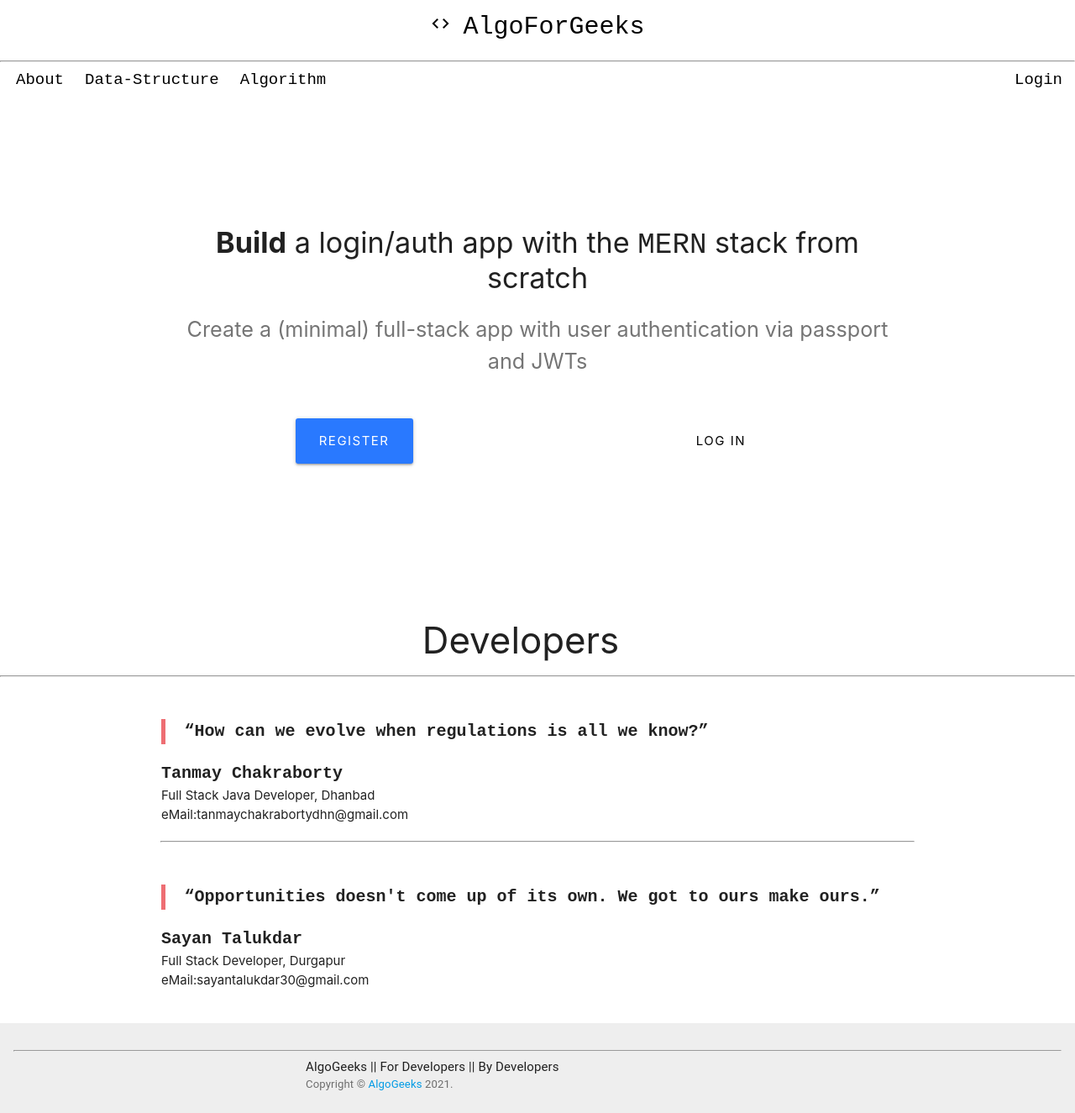
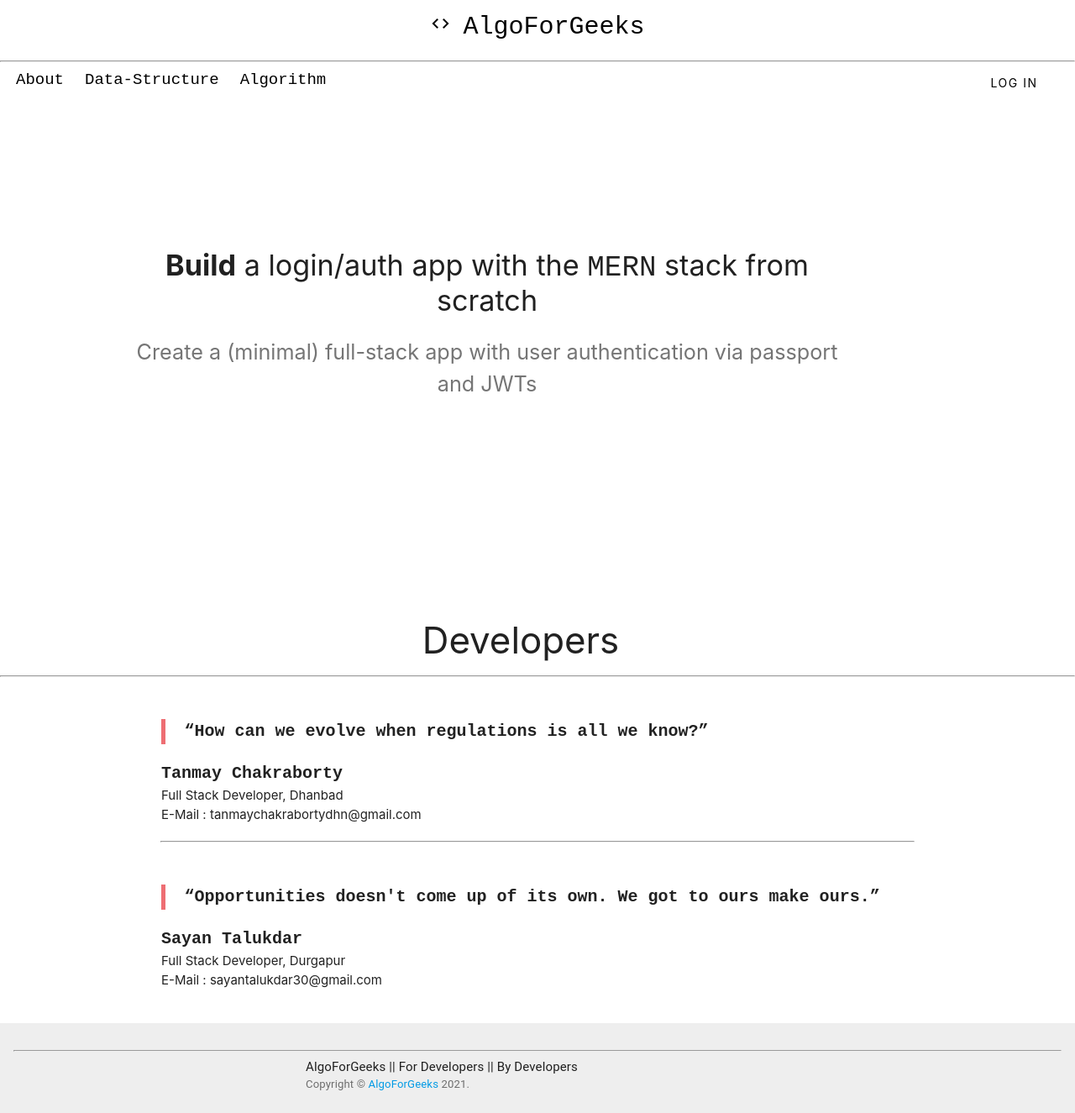
Before and after one commit to Sayan191/demo, a React (Create React App) app: page / in a window 1280 px wide. Shown: the whole page at 84% size. Built offline with nearby package versions, Linux system fonts and the light colour scheme.

Commit message:
minor changes and log in button adjustment

```diff
--- a/src/components/layout/Footer.js
+++ b/src/components/layout/Footer.js
@@ -12,7 +12,7 @@ function Copyright() {
       <Typography variant="body2" color="textSecondary">
         {'Copyright © '}
         <Link color="inherit" href="https://material-ui.com/">
-          AlgoGeeks
+          AlgoForGeeks
         </Link>{' '}
         {new Date().getFullYear()}
         {'.'}
@@ -45,7 +45,7 @@ const Footer = () =>{
             <footer className={classes.footer}>
                 <hr/>
                 <Container maxWidth="sm">
-                <Typography variant="body1">AlgoGeeks || For Developers || By Developers</Typography>
+                <Typography variant="body1">AlgoForGeeks || For Developers || By Developers</Typography>
                 <Copyright />
                 </Container>
             </footer>
--- a/src/components/layout/Landing.js
+++ b/src/components/layout/Landing.js
@@ -20,32 +20,6 @@ class Landing extends Component {
                 passport and JWTs
               </p>
               <br />
-              <div className="col s6">
-                <Link
-                  to="/register"
-                  style={{
-                    width: "140px",
-                    borderRadius: "3px",
-                    letterSpacing: "1.5px"
-                  }}
-                  className="btn btn-large waves-effect waves-light hoverable blue accent-3"
-                >
-                  Register
-                </Link>
-              </div>
-              <div className="col s6">
-                <Link
-                  to="/login"
-                  style={{
-                    width: "140px",
-                    borderRadius: "3px",
-                    letterSpacing: "1.5px"
-                  }}
-                  className="btn btn-large btn-flat waves-effect white black-text"
-                >
-                  Log In
-                </Link>
-              </div>
             </div>
           </div>
         </div>
@@ -68,10 +42,10 @@ class Landing extends Component {
                           Tanmay Chakraborty
                       </div>
                       <div class="text-gray-500">
-                          Full Stack Java Developer, Dhanbad
+                          Full Stack Developer, Dhanbad
                       </div>
                       <div class="text-gray-500">
-                          <span className="text-cyan-500">eMail:</span>tanmaychakrabortydhn@gmail.com
+                          <span className="text-cyan-500">E-Mail : </span>tanmaychakrabortydhn@gmail.com
                       </div>
                   </figcaption>
               </div>
@@ -94,7 +68,7 @@ class Landing extends Component {
                           Full Stack Developer, Durgapur
                       </div>
                       <div class="text-gray-500">
-                          <span className="text-cyan-500">eMail:</span>sayantalukdar30@gmail.com
+                          <span className="text-cyan-500">E-Mail : </span>sayantalukdar30@gmail.com
                       </div>
                   </figcaption>
               </div>
--- a/src/components/layout/Navigation.js
+++ b/src/components/layout/Navigation.js
@@ -43,16 +43,17 @@ const Navigation = () =>{
                             Algorithm
                         </Link>
                         <Link
-                            to="/login"
-                            style={{
-                              fontFamily: "monospace"  ,
-                              fontSize:"19px",
-                              marginRight:"15px"
+                          to="/login"
+                          style={{
+                              width: "95px",
+                              borderRadius: "2px",
+                              letterSpacing: "1.5px",
+                              marginRight:"25px"
                             }}
-                            className=" brand-logo right black-text"
+                          className="col-sm right btn btn-medium btn-flat waves-effect white black-text"
                         >
-                         Login
-                        </Link>
+                          Log In
+                </Link>
                     </div>
                 </div>
         </>
```
